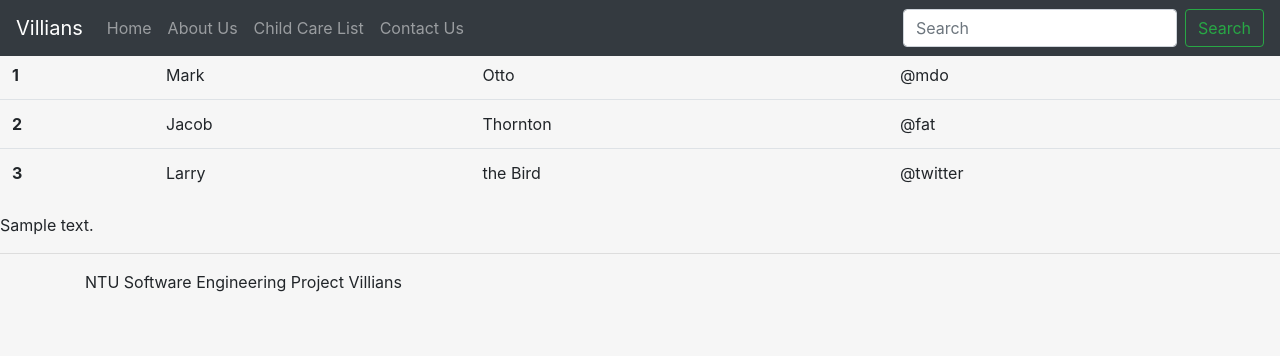
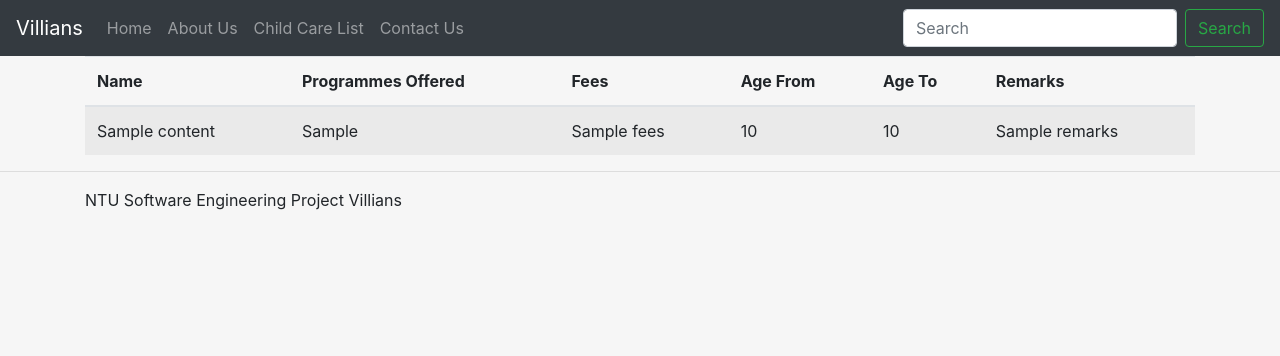
Before and after one commit to c170104/SEProject, a Django app: template src/ChildCares/templates/ChildCares/index.html in a window 1280 px wide. Shown: the top 356 px of the page. Run offline with Django 3.2, Linux system fonts and the light colour scheme; the template is opened without the code that fills it: most values are stand-ins (such as "Sample title", 1, 10 or a date in 2020); some libraries are stand-ins or nearby versions.

Commit message:
Added Tables and Pagination (#1)

```diff
--- a/src/ChildCares/templates/ChildCares/index.html
+++ b/src/ChildCares/templates/ChildCares/index.html
@@ -1,38 +1,32 @@
 {% extends "common/header.html" %}
 
 {% block content %}
-    <table class="table">
+<div class="container">
+    <table class="table table-striped">
         <thead>
             <tr>
-                <th scope="col">#</th>
+                <!-- <th scope="col">#</th> -->
                 <th scope="col">Name</th>
-                <th scope="col">Last</th>
-                <th scope="col">Handle</th>
+                <th scope="col">Programmes Offered</th>
+                <th scope="col">Fees</th>
+                <th scope="col">Age From</th>
+                <th scope="col">Age To</th>
+                <th scope="col">Remarks</th>
             </tr>
         </thead>
         <tbody>
+            {% for c in content %}
             <tr>
-                <th scope="row">1</th>
-                <td>Mark</td>
-                <td>Otto</td>
-                <td>@mdo</td>
+                <!-- <th scope="row">{{ forloop.counter }}</th> -->
+                <td>{{ c.centre_name }}</td>
+                <td>{{ c.programmes_offered }}</td>
+                <td>{{ c.fees }}</td>
+                <td>{{ c.age_from }}</td>
+                <td>{{ c.age_to }}</td>
+                <td>{{ c.remarks }}</td>
             </tr>
-            <tr>
-                <th scope="row">2</th>
-                <td>Jacob</td>
-                <td>Thornton</td>
-                <td>@fat</td>
-            </tr>
-            <tr>
-                <th scope="row">3</th>
-                <td>Larry</td>
-                <td>the Bird</td>
-                <td>@twitter</td>
-            </tr>
+            {% endfor %}
         </tbody>
     </table>
-
-    {% for c in content %}
-        <p>{{ c }}</p>
-    {% endfor %}
+</div>
 {% endblock %}
--- a/src/Home/templates/common/header.html
+++ b/src/Home/templates/common/header.html
@@ -13,24 +13,7 @@
 </head>
 
 <body class="body" style="background-color:#f6f6f6">
-    <!-- <div class="container">
-        <ul class="nav justify-content-center">
-            <li class="nav-item">
-                <a class="nav-link" href="http://localhost:8000/">Home</a>
-            </li>
-            <li class="nav-item">
-                <a class="nav-link" href="http://localhost:8000/about">About Us</a>
-            </li>
-            <li class="nav-item">
-                <a class="nav-link" href="http://localhost:8000/childcares">Child Care Locations</a>
-            </li>
-            <li class="nav-item">
-                <a class="nav-link" href="http://localhost:8000/contact">Contact Us</a>
-            </li>
-        </ul>
-    </div> -->
-
-    <nav class="navbar navbar-expand-md navbar-dark fixed-top bg-dark">
+    <nav class="navbar navbar-expand-md navbar-dark static-top bg-dark">
         <a class="navbar-brand" href="/">Villians</a>
         <ul class="navbar-nav mr-auto">
             <li class="nav-item {% if active_page == 'home' %} active {% endif %}">
--- a/src/SEProject/settings.py
+++ b/src/SEProject/settings.py
@@ -25,7 +25,7 @@ SECRET_KEY = '$$$7e((ad8xv_xvem2&z-g%xxv6xmw2m-qt%v*&dx&%y*0xwi1'
 # SECURITY WARNING: don't run with debug turned on in production!
 DEBUG = True
 
-ALLOWED_HOSTS = []
+ALLOWED_HOSTS = ['10.10.10.10']
 
 
 # Application definition
```
Also changed, not shown: src/ChildCares/views.py (+23 -7 lines), src/db.sqlite3.
